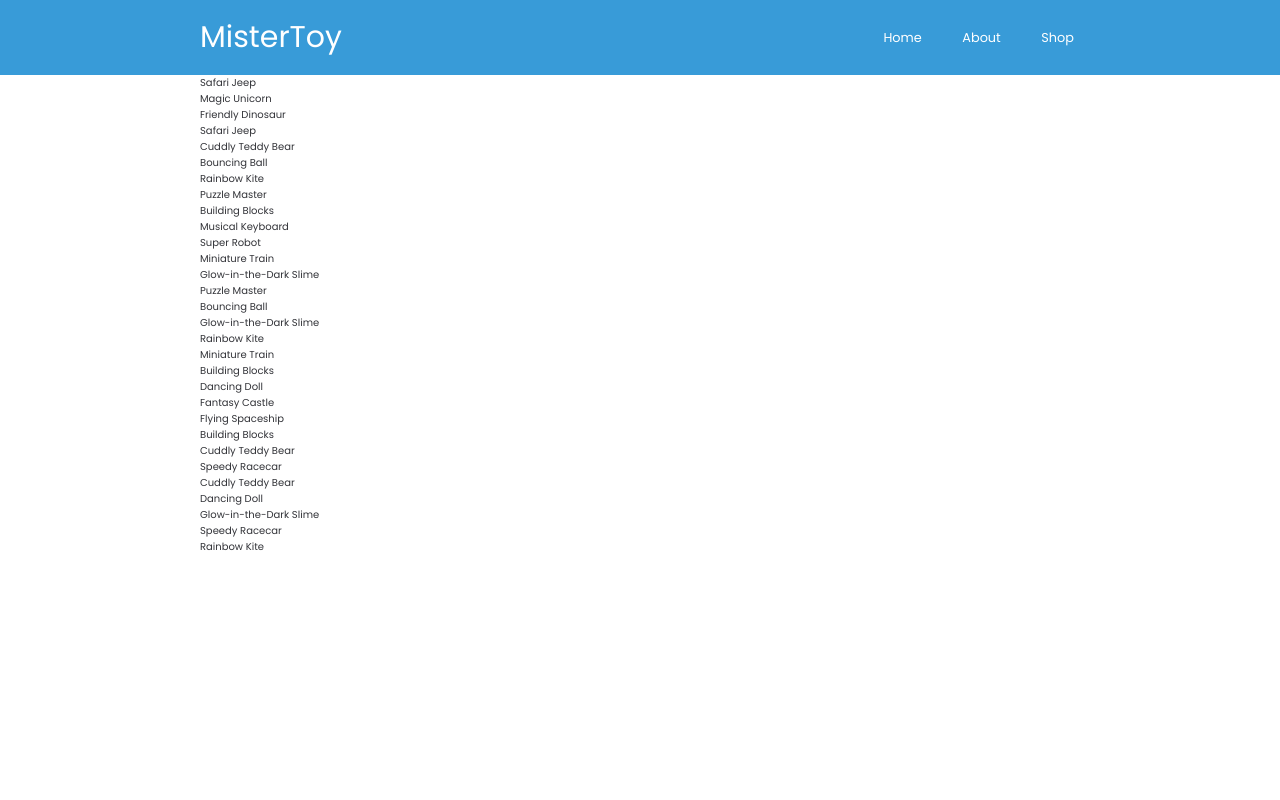
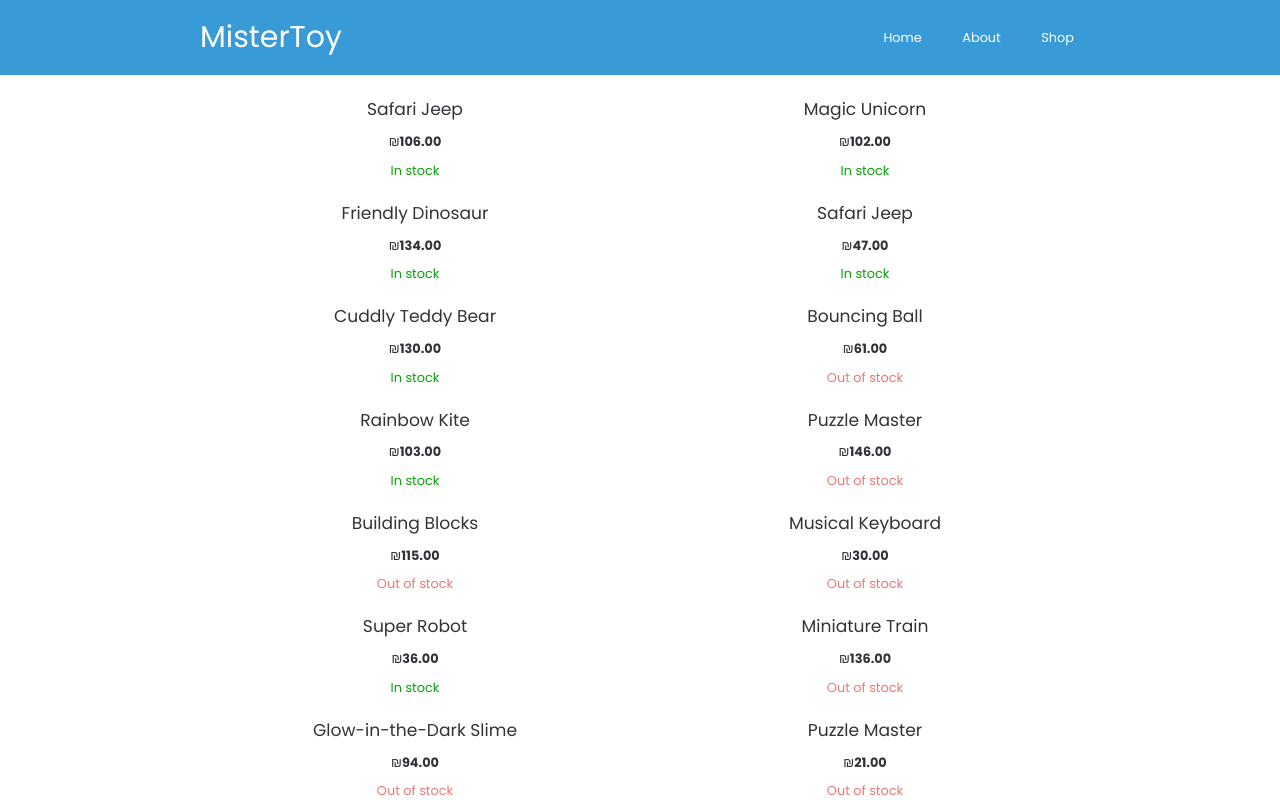
Before and after one commit to RonFelsenfeld/MisterToy-TS-Frontend, a React (Vite) app: page / in a window 1280 px wide. Shown: the top 800 px of the page. Built offline with nearby package versions, Linux system fonts and the light colour scheme.

Commit message:
Add basic styling to ToyIndex

```diff
--- /dev/null
+++ b/src/assets/style/components/toy/_toy-list.scss
@@ -0,0 +1,6 @@
+.toy-list {
+  display: grid;
+  grid-template-columns: repeat(auto-fit, minmax($toy-card-width, 1fr));
+  gap: 2em;
+  margin-block: em(30px);
+}
--- /dev/null
+++ b/src/assets/style/components/toy/toy-preview.scss
@@ -0,0 +1,24 @@
+.toy-preview {
+  gap: em(15px);
+
+  .toy-name {
+    font-size: em(24px);
+  }
+
+  .toy-price {
+    font-size: em(18px);
+    font-family: $heading-font-family;
+  }
+
+  .toy-stock {
+    font-size: em(18px);
+
+    &.in-stock {
+      color: $in-stock-clr;
+    }
+
+    &.out-stock {
+      color: $out-stock-clr;
+    }
+  }
+}
--- a/src/assets/style/main.scss
+++ b/src/assets/style/main.scss
@@ -10,6 +10,9 @@
 @import 'basics/layout';
 
 // PAGES
+@import 'pages/toy-index';
 
 // COMPONENTS
 @import 'components/general/app-header';
+@import 'components/toy/toy-list';
+@import 'components/toy/toy-preview';
--- a/src/assets/style/setup/_vars.scss
+++ b/src/assets/style/setup/_vars.scss
@@ -9,4 +9,8 @@ $heading-font-family: PoppinsBold, sans-serif;
 // Colors
 $main-clr-base: #389bd8;
 
+$in-stock-clr: #07a507;
+$out-stock-clr: #ea7979;
+
 // Dimensions
+$toy-card-width: 300px;
--- a/src/components/toy/ToyPreview.tsx
+++ b/src/components/toy/ToyPreview.tsx
@@ -1,13 +1,20 @@
 import { Toy } from '../../models/toy.model'
-
+import { utilService } from '../../services/util.service'
 interface ToyPreviewProps {
   toy: Toy
 }
 
 const ToyPreview = ({ toy }: ToyPreviewProps) => {
+  function getStockClass() {
+    return toy.inStock ? 'in-stock' : 'out-stock'
+  }
+
+  const { name, price, inStock } = toy
   return (
-    <section className="toy-preview">
-      <h1>{toy.name}</h1>
+    <section className="toy-preview flex column center">
+      <h3 className="toy-name">{name}</h3>
+      <p className="toy-price">{utilService.getFormattedCurrency(price)}</p>
+      <p className={`toy-stock ${getStockClass()}`}>{inStock ? 'In' : 'Out of'} stock</p>
     </section>
   )
 }
--- a/src/services/util.service.ts
+++ b/src/services/util.service.ts
@@ -5,6 +5,7 @@ export const utilService = {
   saveToStorage,
   loadFromStorage,
   getRandomTimestamp,
+  getFormattedCurrency,
 }
 
 function makeId(length: number = 6) {
@@ -60,3 +61,12 @@ function getRandomTimestamp() {
 
   return randomTimestamp
 }
+
+function getFormattedCurrency(amount: number) {
+  const formattedAmount = new Intl.NumberFormat('en-US', {
+    style: 'currency',
+    currency: 'ILS',
+  }).format(amount)
+
+  return formattedAmount
+}
```
Also changed, not shown: src/assets/style/pages/_toy-index.scss (added).
